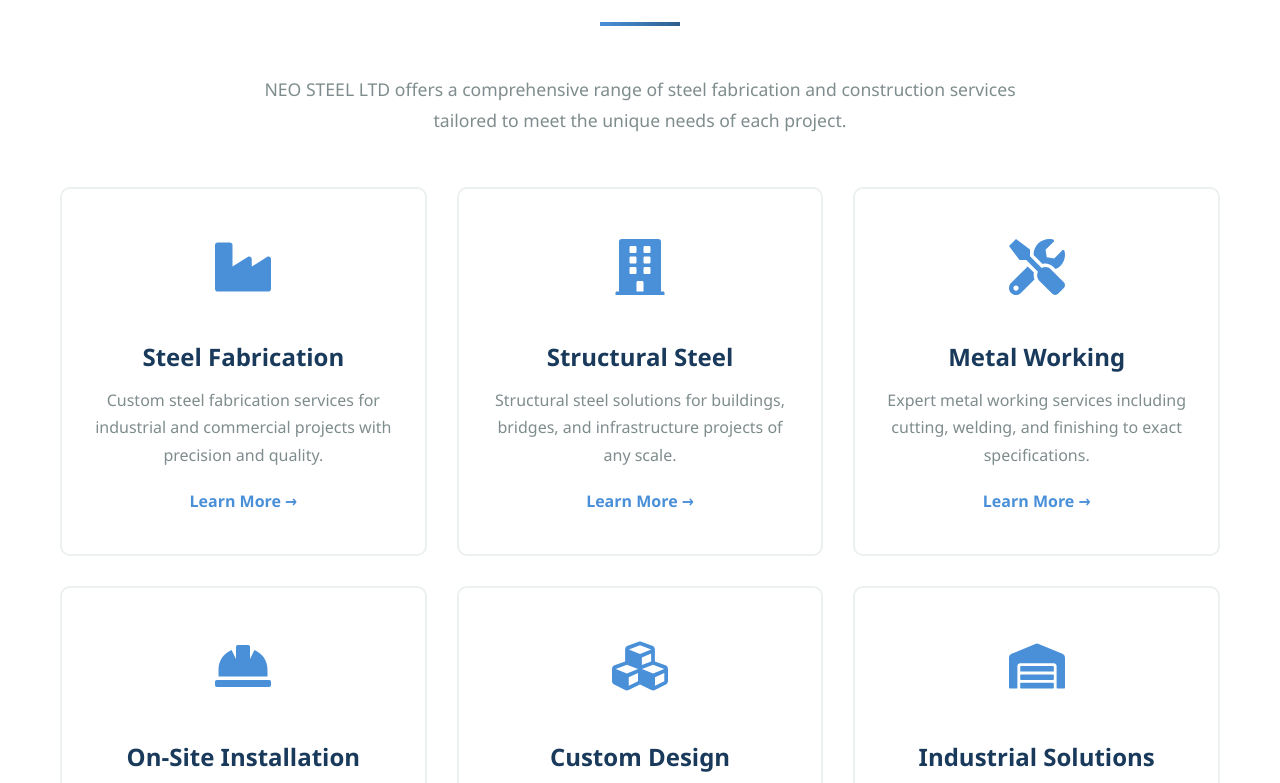
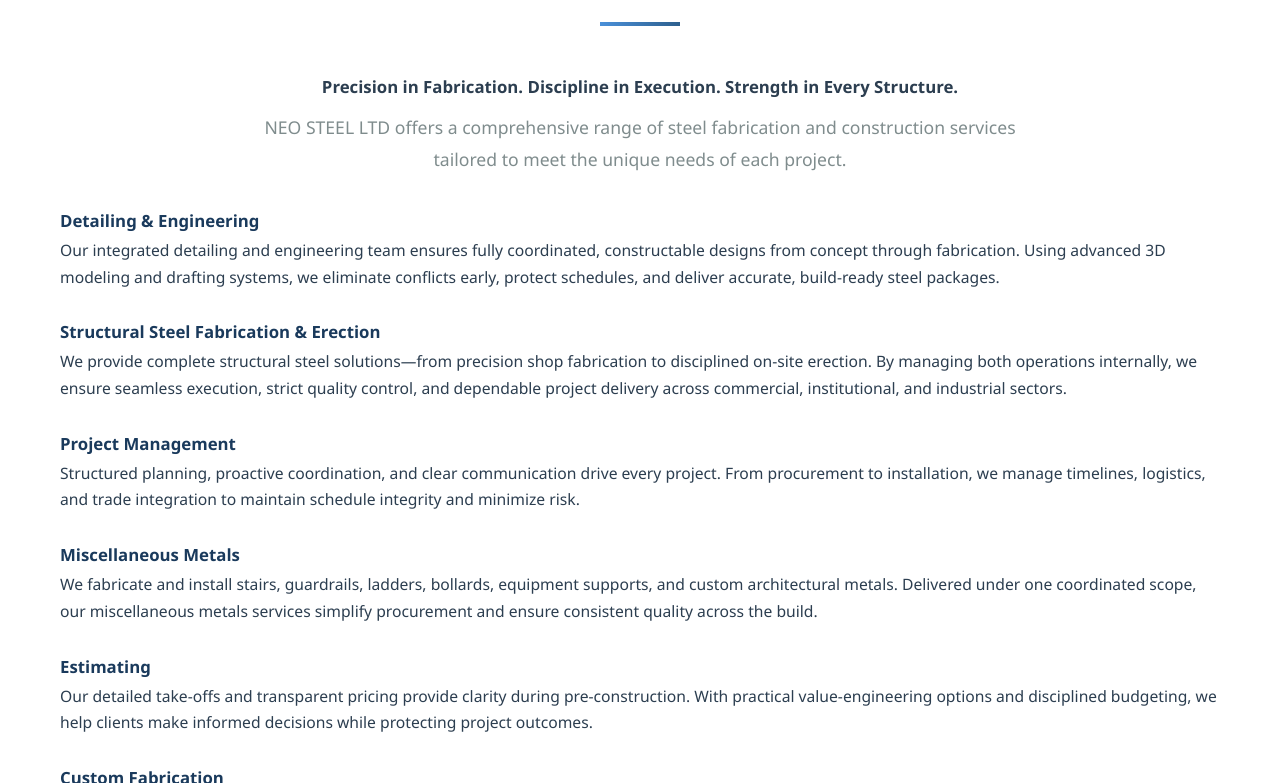
Before and after one commit to elvinhatamov/neo-steel-website, a React (Vite) app: page / in a window 1280 px wide. Shown: the part 2357-3140 px from the top of the page. Built offline with nearby package versions, Linux system fonts and the light colour scheme.

Commit message:
Enhance Services section with detailed service descriptions and tagline; update About section project count

```diff
--- a/src/components/About.jsx
+++ b/src/components/About.jsx
@@ -56,7 +56,7 @@
               <div className="stat-label">Years Experience</div>
             </div>
             <div className="stat-item">
-              <div className="stat-number">500+</div>
+              <div className="stat-number">200+</div>
               <div className="stat-label">Projects Completed</div>
             </div>
             <div className="stat-item">
--- a/src/components/Services.css
+++ b/src/components/Services.css
@@ -5,10 +5,39 @@
 .services-intro {
   text-align: center;
   max-width: 800px;
-  margin: 0 auto 50px;
+  margin: 0 auto 35px;
   font-size: 1.1rem;
   color: var(--text-light);
   line-height: 1.8;
+}
+
+.services-tagline {
+  text-align: center;
+  font-size: 1.05rem;
+  color: var(--text-dark);
+  font-weight: 600;
+  max-width: 900px;
+  margin: 0 auto 12px;
+}
+
+.services-scope {
+  max-width: 1200px;
+  margin: 0 auto 40px;
+  display: grid;
+  grid-template-columns: 1fr;
+  gap: 16px;
+}
+
+.scope-item h3 {
+  font-size: 1.05rem;
+  color: var(--primary-blue);
+  margin-bottom: 6px;
+}
+
+.scope-item p {
+  font-size: 0.98rem;
+  color: var(--text-dark);
+  line-height: 1.7;
 }
 
 .services-grid {
@@ -91,6 +120,29 @@
 
 /* Responsive */
 @media (max-width: 768px) {
+  .services-tagline {
+    font-size: 0.95rem;
+    line-height: 1.6;
+  }
+
+  .services-intro {
+    font-size: 1rem;
+    margin-bottom: 28px;
+  }
+
+  .services-scope {
+    margin-bottom: 30px;
+    gap: 14px;
+  }
+
+  .scope-item h3 {
+    font-size: 1rem;
+  }
+
+  .scope-item p {
+    font-size: 0.95rem;
+  }
+
   .services-grid {
     grid-template-columns: 1fr;
   }
--- a/src/components/Services.jsx
+++ b/src/components/Services.jsx
@@ -2,6 +2,44 @@
 import './Services.css';
 
 const Services = () => {
+  const serviceScope = [
+    {
+      title: "Detailing & Engineering",
+      description:
+        "Our integrated detailing and engineering team ensures fully coordinated, constructable designs from concept through fabrication. Using advanced 3D modeling and drafting systems, we eliminate conflicts early, protect schedules, and deliver accurate, build-ready steel packages."
+    },
+    {
+      title: "Structural Steel Fabrication & Erection",
+      description:
+        "We provide complete structural steel solutions—from precision shop fabrication to disciplined on-site erection. By managing both operations internally, we ensure seamless execution, strict quality control, and dependable project delivery across commercial, institutional, and industrial sectors."
+    },
+    {
+      title: "Project Management",
+      description:
+        "Structured planning, proactive coordination, and clear communication drive every project. From procurement to installation, we manage timelines, logistics, and trade integration to maintain schedule integrity and minimize risk."
+    },
+    {
+      title: "Miscellaneous Metals",
+      description:
+        "We fabricate and install stairs, guardrails, ladders, bollards, equipment supports, and custom architectural metals. Delivered under one coordinated scope, our miscellaneous metals services simplify procurement and ensure consistent quality across the build."
+    },
+    {
+      title: "Estimating",
+      description:
+        "Our detailed take-offs and transparent pricing provide clarity during pre-construction. With practical value-engineering options and disciplined budgeting, we help clients make informed decisions while protecting project outcomes."
+    },
+    {
+      title: "Custom Fabrication",
+      description:
+        "For projects requiring specialized solutions, we deliver precision-built custom steel components tailored to exact specifications, finishes, and site conditions."
+    },
+    {
+      title: "AESS (Architecturally Exposed Structural Steel)",
+      description:
+        "NEO STEEL LTD provides Architecturally Exposed Structural Steel (AESS) for projects where structural steel is intended to remain visible and form part of the architectural design."
+    }
+  ];
+
   const services = [
     {
       icon: <FaIndustry />,
@@ -39,10 +77,22 @@
     <section id="services" className="section services">
       <div className="container">
         <h2 className="section-title">Our Services</h2>
+        <p className="services-tagline">
+          Precision in Fabrication. Discipline in Execution. Strength in Every Structure.
+        </p>
         <p className="services-intro">
           NEO STEEL LTD offers a comprehensive range of steel fabrication and construction services
           tailored to meet the unique needs of each project.
         </p>
+
+        <div className="services-scope">
+          {serviceScope.map((item, index) => (
+            <div key={index} className="scope-item">
+              <h3>{item.title}</h3>
+              <p>{item.description}</p>
+            </div>
+          ))}
+        </div>
 
         <div className="services-grid">
           {services.map((service, index) => (
```
